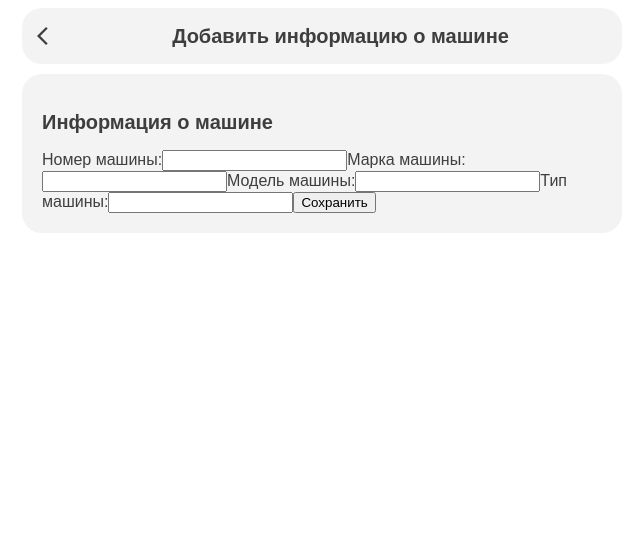
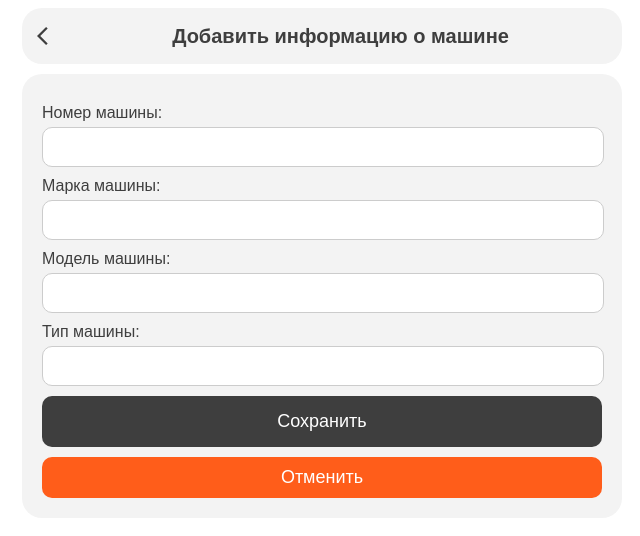
Before and after one commit to authweb/aquabook-automatisation, a React (Create React App) app: page /profile/1/personal-info/car-info in a window 1280 px wide. Shown: the top 536 px of the page, without its empty margins (318-958 px from the left). Built offline with nearby package versions, Linux system fonts and the light colour scheme; the HTML template or start-up script is replaced by a standard one.

Commit message:
Обновление интерфейса

```diff
--- a/package.json
+++ b/package.json
@@ -35,7 +35,7 @@
   },
   "scripts": {
     "start": "react-scripts start",
-    "build": "react-scripts build",
+    "build": "react-scripts build && cp build/index.html build/404.html",
     "server": "nodemon src/api/index.js",
     "test": "react-scripts test",
     "eject": "react-scripts eject",
--- a/src/api/routes/userRoutes.js
+++ b/src/api/routes/userRoutes.js
@@ -6,6 +6,7 @@ const userRegister = require('../userRegister');
 const userAppointments = require('../userAppointments');
 const userNewAppointment = require('../userNewAppointment');
 const updateCarInfo = require('../updateCarInfo');
+const deleteCarInfo = require('../deleteCarInfo');
 
 router.post('/updatecarinfo', updateCarInfo);
 router.post('/myappointments', userAppointments);
@@ -13,4 +14,6 @@ router.post('/newappointment', userNewAppointment);
 router.post('/register', userRegister);
 router.post('/login', userLogin);
 
+router.delete('/deletecarinfo', deleteCarInfo);
+
 module.exports = router;
--- a/src/components/CarInfoForm/CarInfoForm.jsx
+++ b/src/components/CarInfoForm/CarInfoForm.jsx
@@ -1,8 +1,12 @@
 import React, { useState } from 'react';
 import axios from 'axios';
 import { useAuth } from '../../contexts/AuthContexts';
+import { Link, useNavigate } from 'react-router-dom';
+
+import '../../scss/profile.scss';
 
 const CarInfoForm = () => {
+  const navigate = useNavigate();
   const { clients, updateCarInfo } = useAuth();
   const [carNumber, setCarNumber] = useState('');
   const [carMake, setCarMake] = useState('');
@@ -44,12 +48,12 @@ const CarInfoForm = () => {
   };
 
   return (
-    <div className="car-info">
-      <h2>Информация о машине</h2>
-      <form onSubmit={handleSubmit}>
-        <label>
+    <form className="carInfo" onSubmit={handleSubmit}>
+      <div className="carInfo__flex">
+        <label className="carInfo__flex__inputcol">
           Номер машины:
           <input
+            className="carInfo__flex__inputcol-input"
             type="text"
             id="car_number"
             name="car_number"
@@ -57,9 +61,10 @@ const CarInfoForm = () => {
             onChange={(e) => setCarNumber(e.target.value)}
           />
         </label>
-        <label>
+        <label className="carInfo__flex__inputcol">
           Марка машины:
           <input
+            className="carInfo__flex__inputcol-input"
             type="text"
             id="car_make"
             name="car_make"
@@ -67,9 +72,10 @@ const CarInfoForm = () => {
             onChange={(e) => setCarMake(e.target.value)}
           />
         </label>
-        <label>
+        <label className="carInfo__flex__inputcol">
           Модель машины:
           <input
+            className="carInfo__flex__inputcol-input"
             type="text"
             id="car_model"
             name="car_model"
@@ -77,9 +83,10 @@ const CarInfoForm = () => {
             onChange={(e) => setCarModel(e.target.value)}
           />
         </label>
-        <label>
+        <label className="carInfo__flex__inputcol">
           Тип машины:
           <input
+            className="carInfo__flex__inputcol-input"
             type="text"
             id="car_type"
             name="car_type"
@@ -87,9 +94,17 @@ const CarInfoForm = () => {
             onChange={(e) => setCarType(e.target.value)}
           />
         </label>
-        <button type="submit">Сохранить</button>
-      </form>
-    </div>
+        <button
+          className="carInfo__flex__inputcol updateCarInfo"
+          type="submit"
+          onClick={() => navigate(-1)}>
+          Сохранить
+        </button>
+        <Link className="carInfo__flex__inputcol cancelCarInfo" onClick={() => navigate(-1)}>
+          Отменить
+        </Link>
+      </div>
+    </form>
   );
 };
 
--- a/src/components/NewAppointment/NewAppointment.jsx
+++ b/src/components/NewAppointment/NewAppointment.jsx
@@ -1,9 +1,9 @@
 import React from 'react';
 
-const NewAppointment = () => {
+const NewAppointment = ({ btn }) => {
   return (
     <>
-      <button className="newAppointment">Новая запись</button>
+      <button className="newAppointment">{btn}</button>
       {/* Разметка для создания новой записи */}
     </>
   );
--- a/src/components/index.js
+++ b/src/components/index.js
@@ -6,3 +6,4 @@ export { default as UserAppointment } from './UserAppointment/UserAppointment';
 export { default as ProfileLogout } from './ProfileLogout/ProfileLogout';
 export { default as NewAppointment } from './NewAppointment/NewAppointment';
 export { default as CarInfoForm } from './CarInfoForm/CarInfoForm';
+export { default as DeleteCarInfo } from './DeleteCarInfo/DeleteCarInfo';
--- a/src/pages/Profile/PersonalInfo.jsx
+++ b/src/pages/Profile/PersonalInfo.jsx
@@ -2,12 +2,19 @@ import React from 'react';
 import { useAuth } from '../../contexts/AuthContexts';
 import { Link } from 'react-router-dom';
 
-import { HeaderUser } from '../../components';
+import { HeaderUser, NewAppointment, DeleteCarInfo } from '../../components';
+import '../../scss/profile.scss';
 
 const PersonalInfo = () => {
   const { clients, carInfo } = useAuth();
 
-  const { car_number, car_make, car_model, car_type } = carInfo || {};
+  const { clients_id, car_number, car_make, car_model, car_type } = carInfo || {
+    clients_id: null,
+    car_number: null,
+    car_make: null,
+    car_model: null,
+    car_type: null,
+  };
 
   return (
     <div className="app-wrapper">
@@ -30,20 +37,24 @@ const PersonalInfo = () => {
                 carInfo.car_model,
                 carInfo.car_type, */}
         <div className="personalProfile-section">
-          {console.log(car_number, car_make, car_model, car_type)}
-          {carInfo ? (
-            <div className="carsUser">
-              <p>Информация о машине:</p>
-              <p>Номер автомобиля: {carInfo.car_number}</p>
-              <p>Марка автомобиля: {carInfo.car_make}</p>
-              <p>Модель автомобиля: {carInfo.car_model}</p>
-              <p>Тип автомобиля: {carInfo.car_type}</p>
-              <Link to="car-info">Обновить информацию о машине</Link>
+          {carInfo && clients_id ? (
+            <div className="personalProfile carInfo">
+              <h3 className="carInfo-h3">Информация о машине:</h3>
+              <p className="carInfo-p">Номер автомобиля: {carInfo.car_number}</p>
+              <p className="carInfo-p">Марка автомобиля: {carInfo.car_make}</p>
+              <p className="carInfo-p">Модель автомобиля: {carInfo.car_model}</p>
+              <p className="carInfo-p">Тип автомобиля: {carInfo.car_type}</p>
+              <Link to="car-info" className="btn-update">
+                <NewAppointment btn="Обновить" />
+              </Link>
+              <DeleteCarInfo />
             </div>
           ) : (
-            <div className="noCarInfo">
+            <div className="pesronalProfile-noCarInfo">
               <p>Информация о машине отсутствует</p>
-              <Link to="car-info">Добавить информацию о машине</Link>
+              <Link to="car-info" className="btn-update">
+                <NewAppointment btn="Добавить информацию о машине" />
+              </Link>
             </div>
           )}
         </div>
--- a/src/pages/Profile/Profile.jsx
+++ b/src/pages/Profile/Profile.jsx
@@ -41,7 +41,7 @@ const Profile = () => {
             </div>
 
             <div className="profile-section btn-new">
-              <NewAppointment />
+              <NewAppointment btn="Новая запись" />
             </div>
           </>
         )}
--- a/src/scss/profile.scss
+++ b/src/scss/profile.scss
@@ -51,6 +51,41 @@
     padding: 20px;
     height: 100%;
     margin-bottom: 10px;
+  }
+  .newAppointment {
+    width: 100%;
+    padding: 15px 20px;
+    border-radius: 10px;
+    border: none;
+    font-family: $font-family;
+    font-size: $font-size-18;
+    border-width: 0;
+    border-style: none;
+    background-color: $secondary-color;
+    color: $white-color;
+    transition: all 0.2s ease-in-out;
+    &:hover {
+      background-color: $secondary-color-hover;
+      cursor: pointer;
+    }
+  }
+  .deleteCarInfo {
+    width: 100%;
+    padding: 15px 20px;
+    border-radius: 10px;
+    margin-top: 10px;
+    border: none;
+    font-family: $font-family;
+    font-size: $font-size-18;
+    border-width: 0;
+    border-style: none;
+    background-color: $delete-color;
+    color: $white-color;
+    transition: all 0.2s ease-in-out;
+    &:hover {
+      background-color: $delete-color-hover;
+      cursor: pointer;
+    }
   }
 }
 .profile-container {
@@ -106,6 +141,7 @@
       border-style: none;
       background-color: $secondary-color;
       color: $white-color;
+      transition: all 0.2s ease-in-out;
       &:hover {
         background-color: $secondary-color-hover;
         cursor: pointer;
@@ -121,6 +157,7 @@
       border-width: 0;
       border-style: none;
       color: $logout-color;
+      transition: all 0.2s ease-in-out;
       &:hover {
         cursor: pointer;
       }
@@ -131,6 +168,7 @@
         font-size: $font-size-18;
         font-weight: $font-weight-medium;
         margin-left: 10px;
+        transition: all 0.2s ease-in-out;
         &:hover {
           cursor: pointer;
         }
@@ -138,6 +176,78 @@
     }
   }
 }
+.carInfo {
+  &-h3 {
+    text-align: center;
+  }
+  &-p {
+    text-align: center;
+    &:nth-child(5) {
+      margin-bottom: 30px;
+    }
+  }
+  width: 100%;
+  display: flex;
+  flex-direction: column;
+  justify-content: center;
+  &__flex {
+    display: flex;
+    flex-direction: column;
+    &__inputcol {
+      margin-top: 10px;
+      &.updateCarInfo {
+        padding: 15px 10px;
+        border-radius: 10px;
+        margin-top: 10px;
+        border: none;
+        font-family: $font-family;
+        font-size: $font-size-18;
+        border-width: 0;
+        border-style: none;
+        background-color: $secondary-color;
+        color: $white-color;
+        transition: all 0.2s ease-in-out;
+        &:hover {
+          background-color: $secondary-color-hover;
+          cursor: pointer;
+        }
+      }
+      &.cancelCarInfo {
+        text-decoration: none;
+        padding: 10px 10px;
+        border-radius: 10px;
+        text-align: center;
+        margin-top: 10px;
+        border: none;
+        font-family: $font-family;
+        font-size: $font-size-18;
+        border-width: 0;
+        border-style: none;
+        background-color: $delete-color;
+        color: $white-color;
+        transition: all 0.2s ease-in-out;
+        &:hover {
+          background-color: $delete-color-hover;
+          cursor: pointer;
+        }
+      }
+      &-input {
+        width: 100%;
+        padding: 10px 0;
+        border: 1px solid #ccc;
+        border-radius: 10px;
+        font-size: 16px;
+        margin-top: 5px;
+
+        &:focus {
+          outline: none;
+          border-color: #666;
+        }
+      }
+    }
+  }
+}
+
 .personalInfo {
   display: flex;
   flex-direction: row;
--- a/src/scss/styles.scss
+++ b/src/scss/styles.scss
@@ -8,6 +8,10 @@ $black-color: #000;
 $white-color: #fff;
 $logout-color: #ff5d1a;
 $logout-color-hover: #ff221a;
+$delete-color: #ff5d1a;
+$delete-color-hover: #ff221a;
+$update-color: #288d00;
+$update-color-hover: #35b900;
 
 // fonts
 $font-family: 'Montserrat', sans-serif;
```
Also changed, not shown: src/api/deleteCarInfo.js (added, +18 -0 lines), src/components/DeleteCarInfo/DeleteCarInfo.jsx (added, +18 -0 lines), src/contexts/AuthContexts.jsx (+29 -2 lines).
